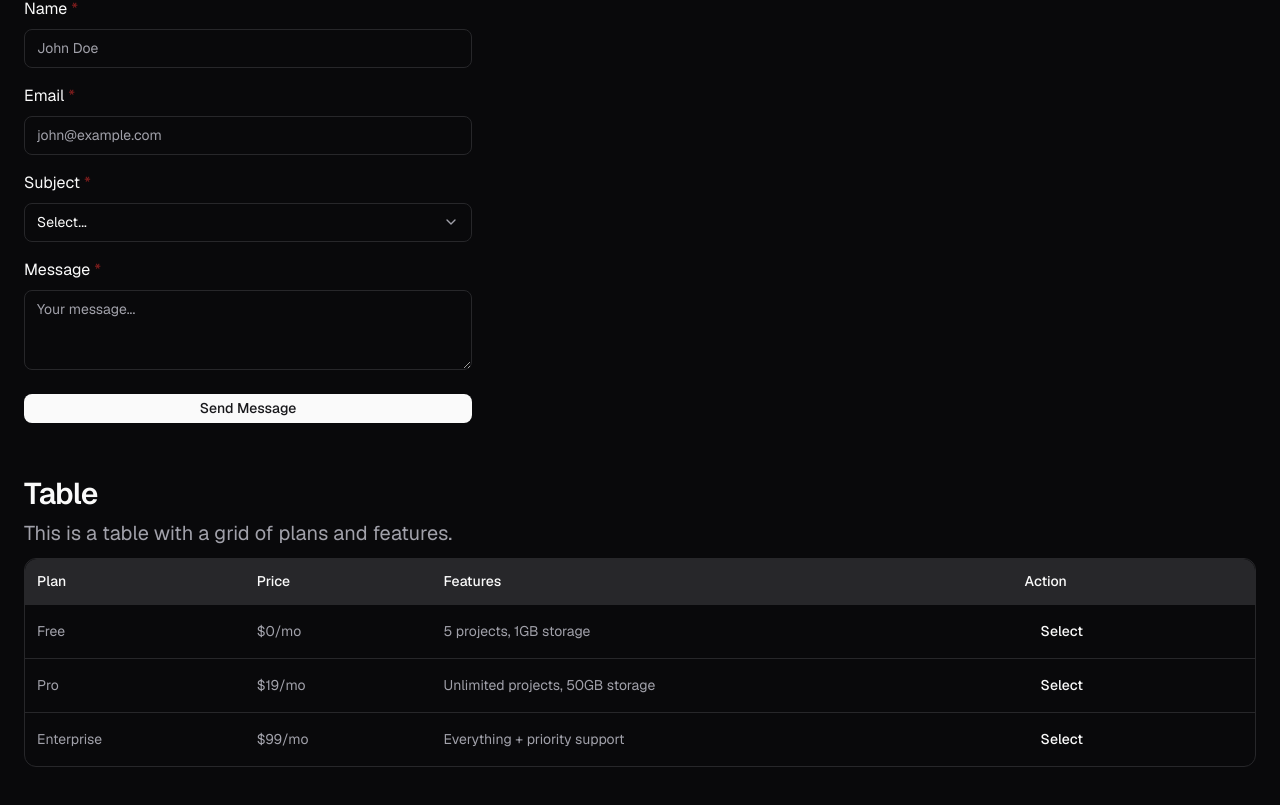
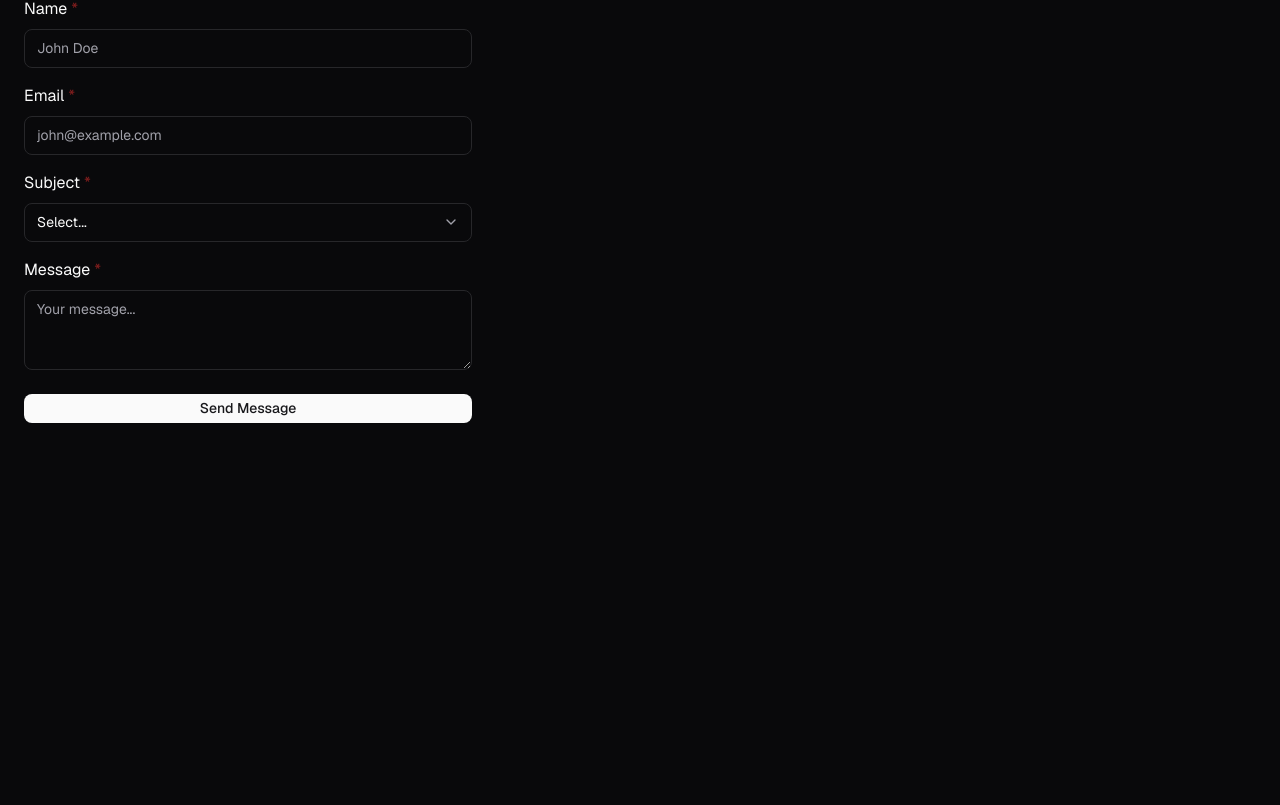
Before and after one commit to wmaurin/web-template, a React (Vite) app: page /components in a window 1280 px wide. Shown: the part 1525-2330 px from the top of the page. After the commit the page ends 2020 px from the top, so only its background shows below. Built offline with nearby package versions, Linux system fonts and the light colour scheme.

Commit message:
chore: delete table component

```diff
--- a/src/components/Table.tsx
+++ /dev/null
@@ -1,35 +0,0 @@
-import Section from './Section';
-
-interface TableProps {
-  header: string;
-  description?: string;
-  columns: string[];
-  rows: (string | React.ReactNode)[][];
-}
-
-function Table({ header, description, columns, rows }: TableProps) {
-  return (
-    <Section header={header} description={description}>
-      <table>
-        <thead>
-          <tr>
-            {columns.map((col) => (
-              <th key={col}>{col}</th>
-            ))}
-          </tr>
-        </thead>
-        <tbody>
-          {rows.map((row, rowIndex) => (
-            <tr key={`row-${rowIndex}`}>
-              {row.map((cell, cellIndex) => (
-                <td key={`cell-${rowIndex}-${cellIndex}`}>{cell}</td>
-              ))}
-            </tr>
-          ))}
-        </tbody>
-      </table>
-    </Section>
-  );
-}
-
-export default Table;
--- a/src/components/index.ts
+++ b/src/components/index.ts
@@ -3,7 +3,6 @@ export { default as Gallery } from './Gallery';
 export { default as Form } from './Form';
 export { default as Card } from './Card';
 export { default as Cards } from './Cards';
-export { default as Table } from './Table';
 export { default as Hero } from './Hero';
 export { default as ThemeToggle } from './ThemeToggle';
 export { default as Sidebar } from './Sidebar';
--- a/src/pages/Components.tsx
+++ b/src/pages/Components.tsx
@@ -1,4 +1,4 @@
-import { Hero, Cards, Gallery, Form, Table } from '../components';
+import { Hero, Cards, Gallery, Form } from '../components';
 
 function Components() {
   return (
@@ -83,32 +83,6 @@ function Components() {
         submitLabel="Send Message"
         onSubmit={() => {}}
       />
-
-      <Table
-        header="Table"
-        description="This is a table with a grid of plans and features."
-        columns={['Plan', 'Price', 'Features', 'Action']}
-        rows={[
-          [
-            'Free',
-            '$0/mo',
-            '5 projects, 1GB storage',
-            <button className="ghost">Select</button>,
-          ],
-          [
-            'Pro',
-            '$19/mo',
-            'Unlimited projects, 50GB storage',
-            <button className="ghost">Select</button>,
-          ],
-          [
-            'Enterprise',
-            '$99/mo',
-            'Everything + priority support',
-            <button className="ghost">Select</button>,
-          ],
-        ]}
-      />
     </div>
   );
 }
```
